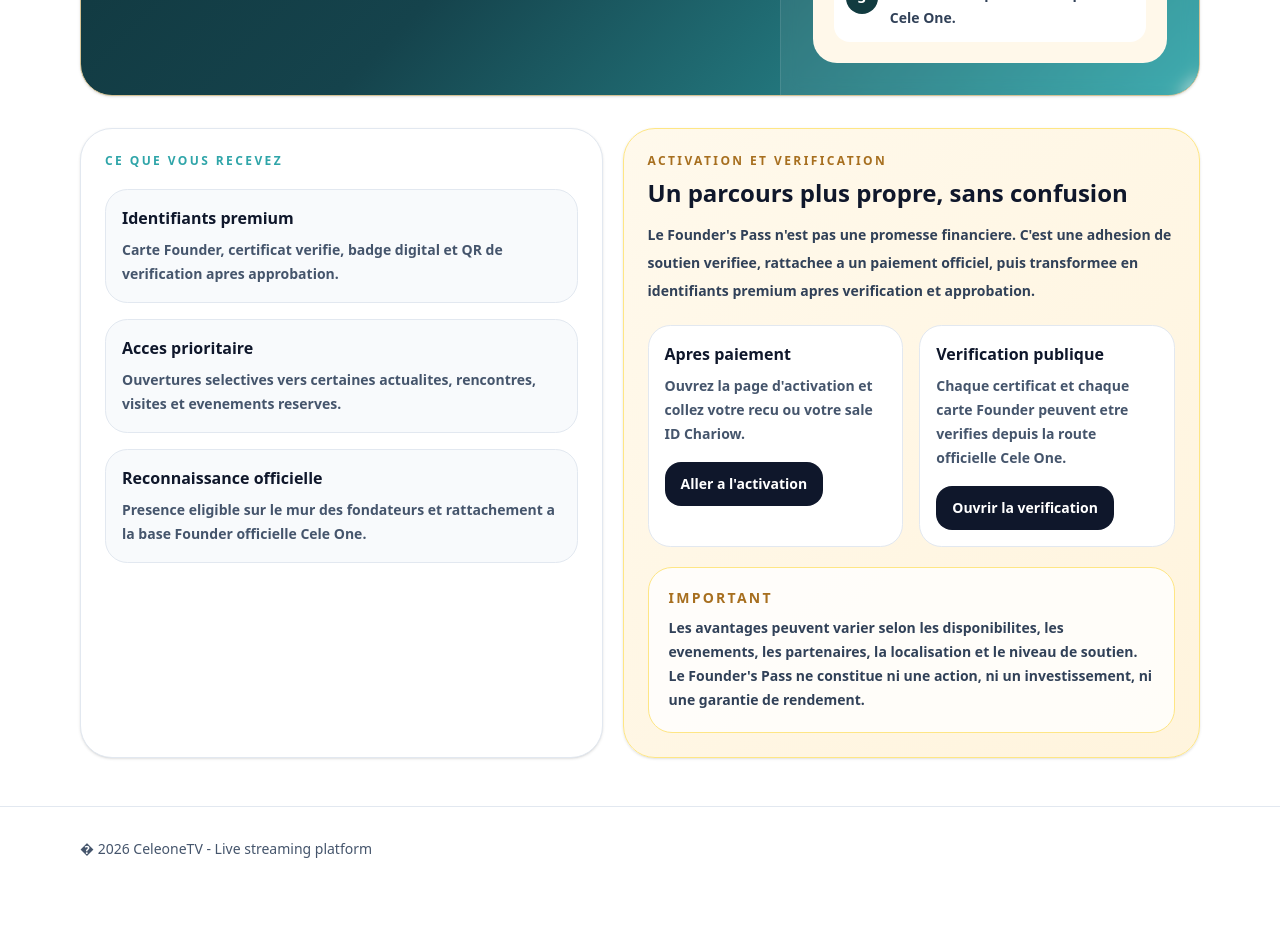
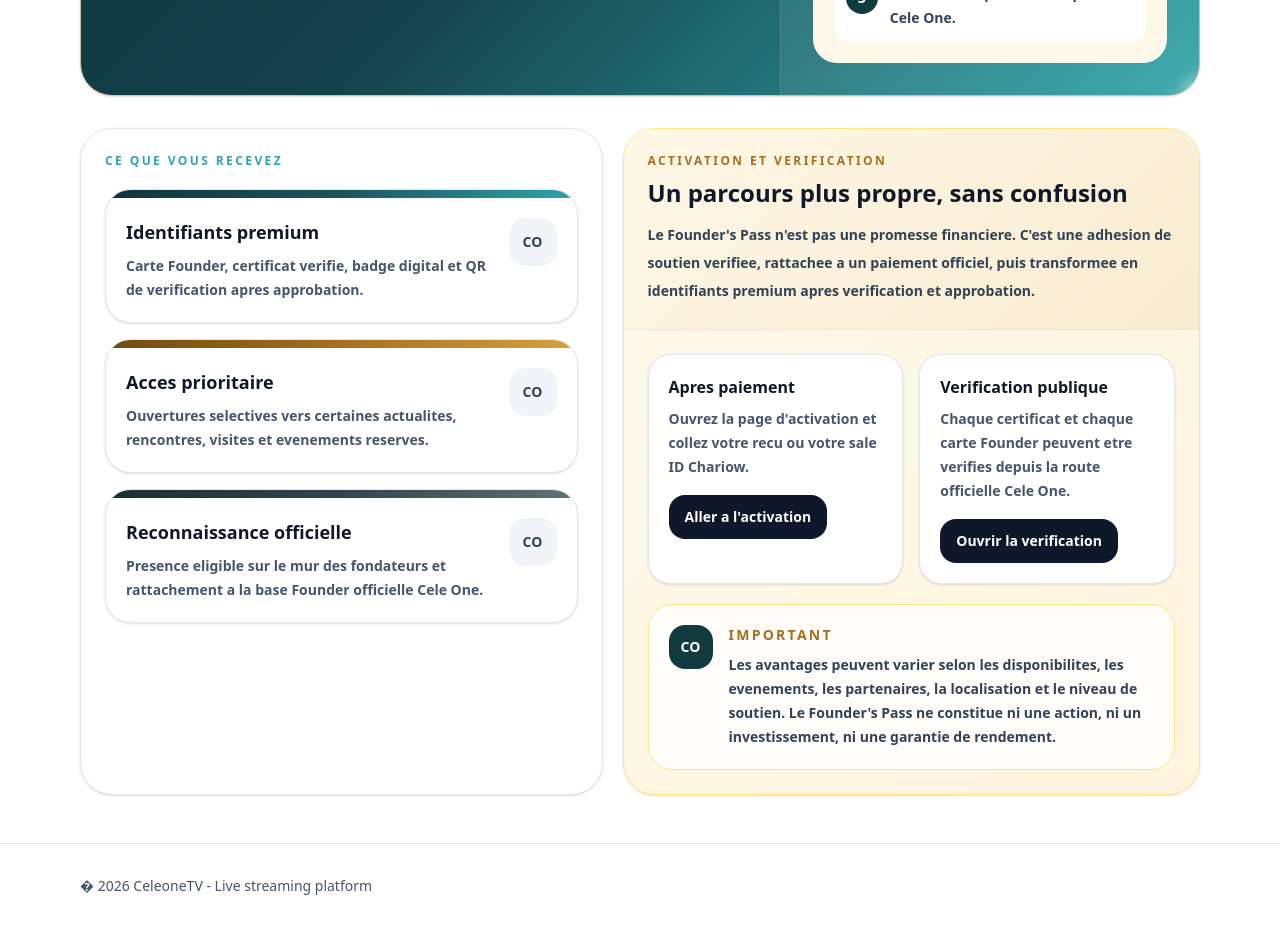
Before and after one commit to JosephBabs/celeonetv-portal, a React (Vite) app: page /founders in a window 1280 px wide. Shown: the part 760-1688 px from the top of the page. Before the commit the page ends 1651 px from the top, so only its background shows below. Built offline with nearby package versions, Linux system fonts and the light colour scheme; no server answers.

Commit message:
asdrt112

```diff
--- a/src/pages/Founders.tsx
+++ b/src/pages/Founders.tsx
@@ -7,14 +7,17 @@
   {
     title: "Identifiants premium",
     desc: "Carte Founder, certificat verifie, badge digital et QR de verification apres approbation.",
+    accent: "Teal",
   },
   {
     title: "Acces prioritaire",
     desc: "Ouvertures selectives vers certaines actualites, rencontres, visites et evenements reserves.",
+    accent: "Gold",
   },
   {
     title: "Reconnaissance officielle",
     desc: "Presence eligible sur le mur des fondateurs et rattachement a la base Founder officielle Cele One.",
+    accent: "Slate",
   },
 ];
 
@@ -93,25 +96,24 @@
       <section className="grid gap-5 lg:grid-cols-[0.95fr_1.05fr]">
         <div className="rounded-[2rem] border border-slate-200 bg-white p-6 shadow-sm">
           <div className="text-xs font-black uppercase tracking-[0.2em] text-[#2FA5A9]">Ce que vous recevez</div>
-          <div className="mt-5 space-y-4">
+          <div className="mt-5 grid gap-4">
             {benefits.map((benefit) => (
-              <div key={benefit.title} className="rounded-[1.4rem] border border-slate-200 bg-slate-50 p-4">
-                <div className="text-base font-black text-slate-900">{benefit.title}</div>
-                <div className="mt-2 text-sm font-semibold leading-6 text-slate-600">{benefit.desc}</div>
-              </div>
+              <BenefitCard key={benefit.title} title={benefit.title} desc={benefit.desc} accent={benefit.accent} />
             ))}
           </div>
         </div>
 
-        <div className="rounded-[2rem] border border-amber-200 bg-[linear-gradient(135deg,#fff9ec_0%,#fff4dd_100%)] p-6 shadow-sm">
+        <div className="overflow-hidden rounded-[2rem] border border-amber-200 bg-[linear-gradient(135deg,#fff9ec_0%,#fff4dd_100%)] shadow-sm">
+          <div className="border-b border-amber-200/70 bg-[linear-gradient(135deg,#fff7e7_0%,#f8ecd0_100%)] p-6">
             <div className="text-xs font-black uppercase tracking-[0.2em] text-[#a76f1f]">Activation et verification</div>
             <h2 className="mt-2 text-2xl font-black text-slate-900">Un parcours plus propre, sans confusion</h2>
-          <p className="mt-3 text-sm font-semibold leading-7 text-slate-700">
+            <p className="mt-3 max-w-2xl text-sm font-semibold leading-7 text-slate-700">
               Le Founder&apos;s Pass n&apos;est pas une promesse financiere. C&apos;est une adhesion de soutien verifiee, rattachee a un paiement officiel,
               puis transformee en identifiants premium apres verification et approbation.
             </p>
-
-          <div className="mt-5 grid gap-4 md:grid-cols-2">
+          </div>
+          <div className="p-6">
+            <div className="grid gap-4 md:grid-cols-2">
               <ActionCard
                 title="Apres paiement"
                 desc="Ouvrez la page d'activation et collez votre recu ou votre sale ID Chariow."
@@ -127,6 +129,9 @@
             </div>
 
             <div className="mt-5 rounded-[1.5rem] border border-amber-200 bg-white/80 p-5">
+              <div className="flex items-start gap-4">
+                <div className="flex h-11 w-11 shrink-0 items-center justify-center rounded-2xl bg-[#123b40] text-sm font-black text-white">CO</div>
+                <div>
                   <div className="text-sm font-black uppercase tracking-[0.16em] text-[#a76f1f]">Important</div>
                   <p className="mt-2 text-sm font-semibold leading-6 text-slate-700">
                     Les avantages peuvent varier selon les disponibilites, les evenements, les partenaires, la localisation et le niveau de soutien.
@@ -134,7 +139,34 @@
                   </p>
                 </div>
               </div>
+            </div>
+          </div>
+        </div>
       </section>
+    </div>
+  );
+}
+
+function BenefitCard({ title, desc, accent }: { title: string; desc: string; accent: string }) {
+  const accents: Record<string, string> = {
+    Teal: "from-[#10343b] via-[#1c5560] to-[#2FA5A9]",
+    Gold: "from-[#6f4b10] via-[#a76f1f] to-[#d5a33d]",
+    Slate: "from-[#1a2d33] via-[#31474d] to-[#607178]",
+  };
+  return (
+    <div className="group overflow-hidden rounded-[1.6rem] border border-slate-200 bg-white shadow-sm transition hover:-translate-y-0.5 hover:shadow-md">
+      <div className={`h-2 w-full bg-gradient-to-r ${accents[accent] || accents.Teal}`} />
+      <div className="p-5">
+        <div className="flex items-start justify-between gap-4">
+          <div>
+            <div className="text-lg font-black text-slate-900">{title}</div>
+            <div className="mt-2 max-w-xl text-sm font-semibold leading-6 text-slate-600">{desc}</div>
+          </div>
+          <div className="flex h-12 w-12 shrink-0 items-center justify-center rounded-2xl bg-slate-100 text-sm font-black text-slate-700">
+            CO
+          </div>
+        </div>
+      </div>
     </div>
   );
 }
@@ -159,7 +191,7 @@
 
 function ActionCard({ title, desc, link, label }: { title: string; desc: string; link: string; label: string }) {
   return (
-    <div className="rounded-[1.4rem] border border-slate-200 bg-white p-4">
+    <div className="rounded-[1.4rem] border border-slate-200 bg-white p-5 shadow-sm">
       <div className="text-base font-black text-slate-900">{title}</div>
       <div className="mt-2 text-sm font-semibold leading-6 text-slate-600">{desc}</div>
       <Link to={link} className="mt-4 inline-flex rounded-2xl bg-slate-900 px-4 py-3 text-sm font-extrabold text-white hover:bg-slate-800">
```
Lines whose indentation alone changed are shown as unchanged.
